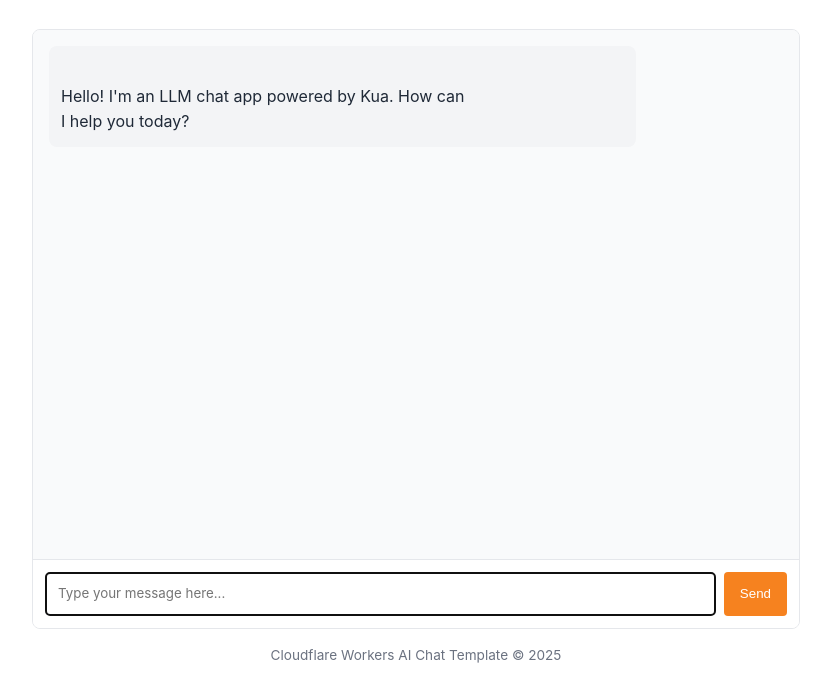
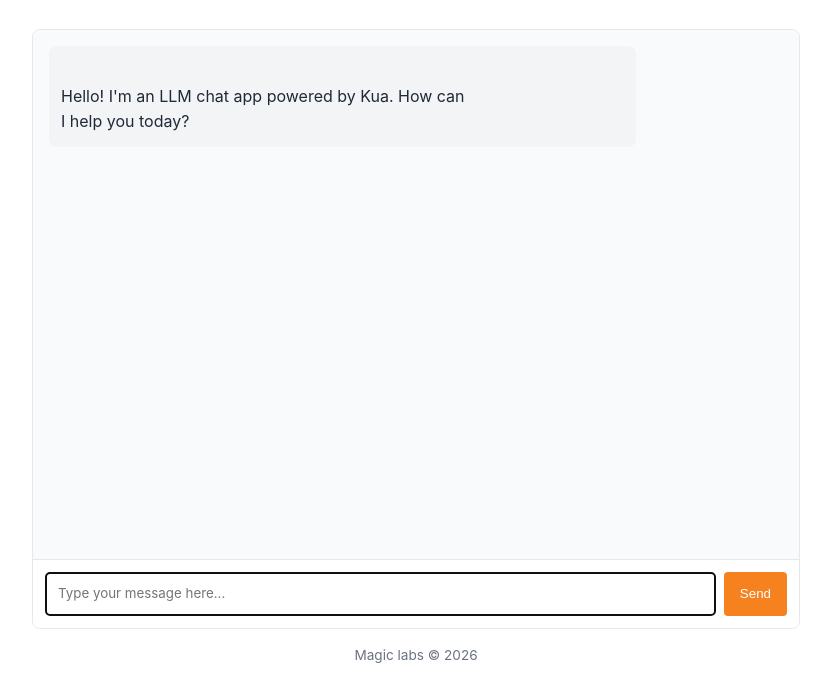
Before and after one commit to Lumi2225/magicia, a website: page public/index.html in a window 1280 px wide. Shown: the part 116-800 px from the top of the page, without its empty margins (224-1055 px from the left). Drawn offline with Linux system fonts and the light colour scheme.

Commit message:
Update footer copyright year and name

```diff
--- a/public/index.html
+++ b/public/index.html
@@ -174,7 +174,7 @@
 		</div>
 
 		<footer>
-			<p>Cloudflare Workers AI Chat Template &copy; 2025</p>
+			<p>Magic labs &copy; 2026</p>
 		</footer>
 
 		<!-- Chat app script -->
```
